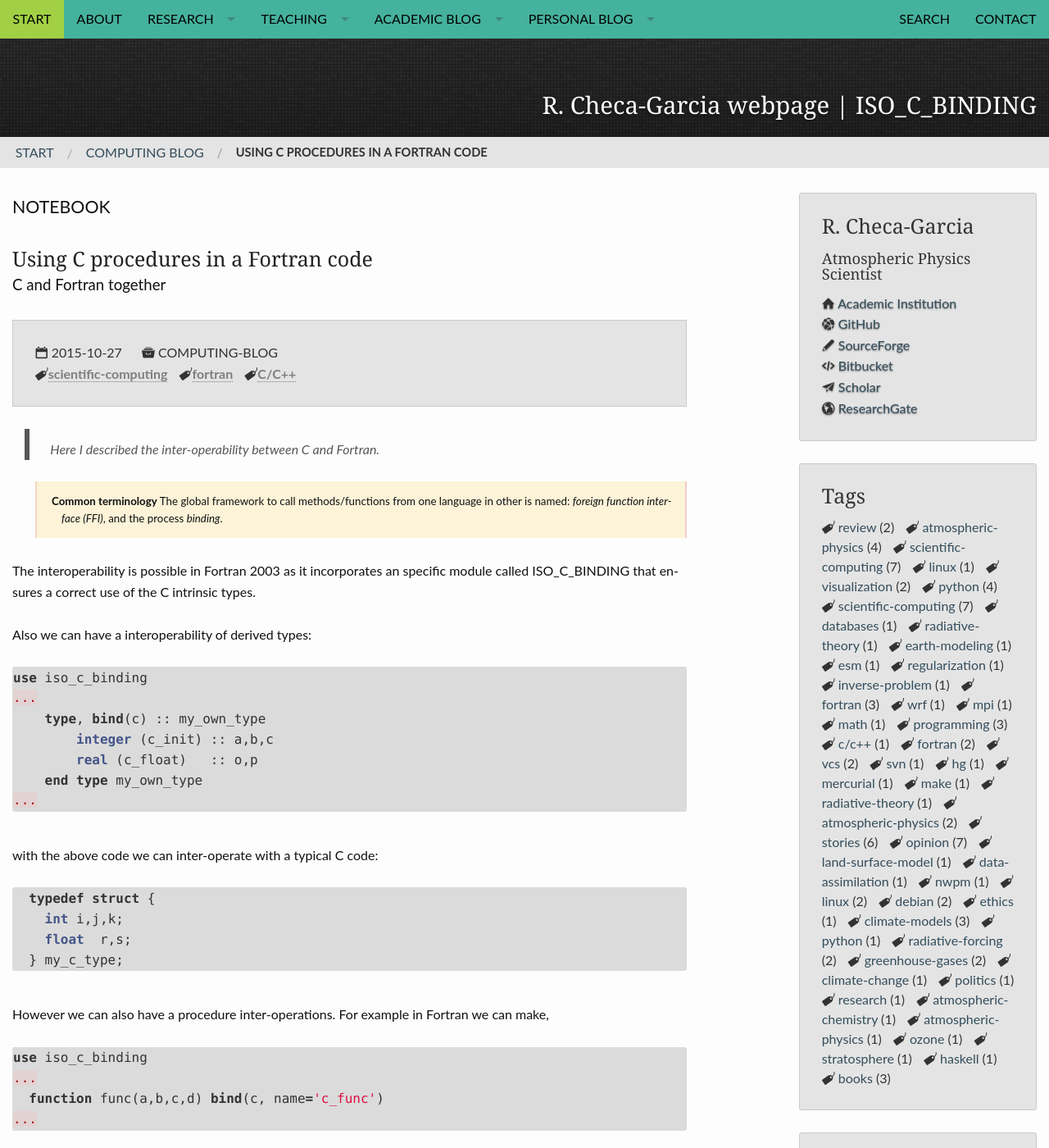
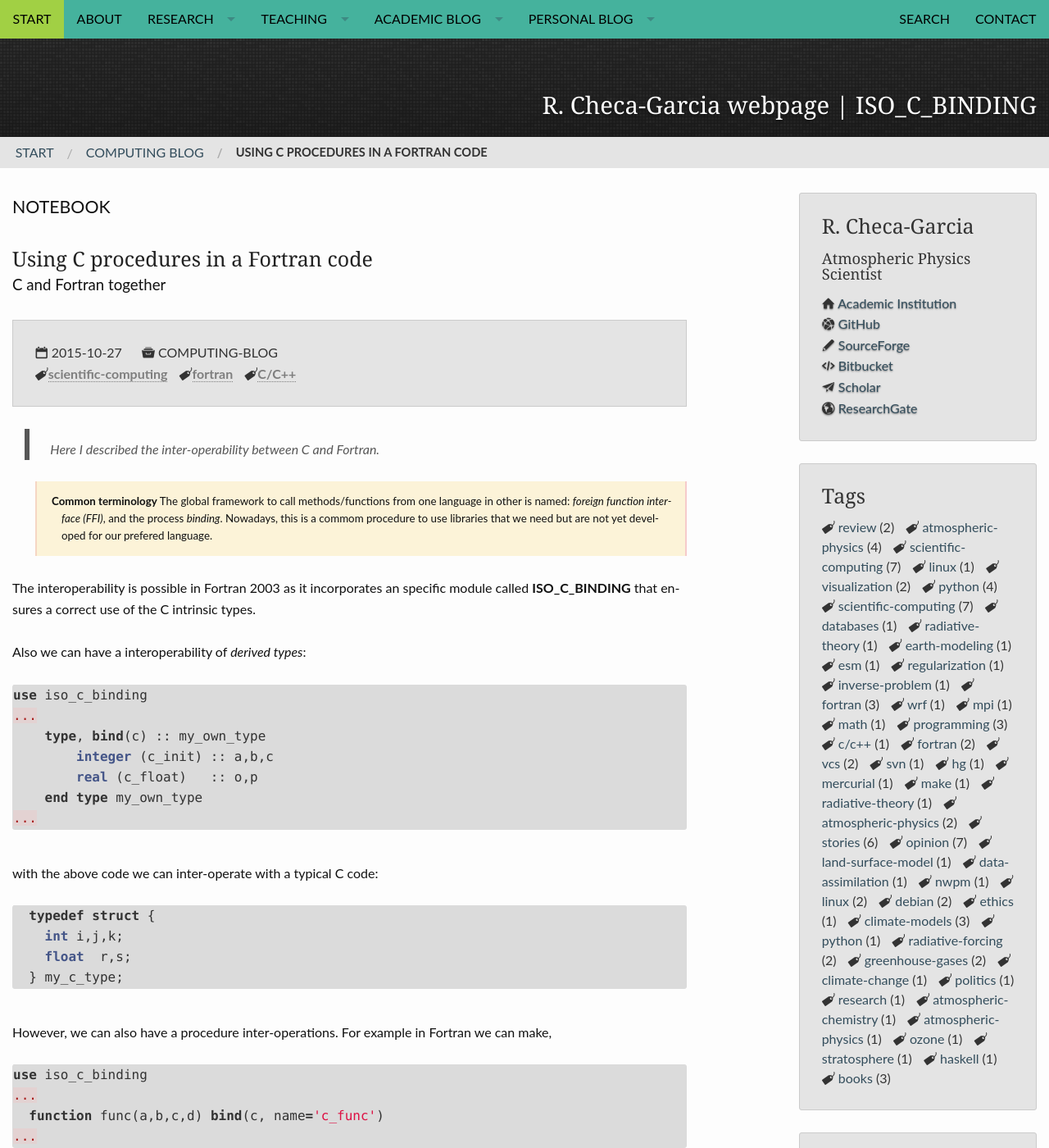
Before and after one commit to RCHG/rchg.github.io, a Jekyll site: the page built from _posts/2015-10-27-C-in-Fortran.md, in a window 1280 px wide and 1400 px high. Shown: the whole window at 82% size. Built offline with Jekyll 4.4.1, drawn with Linux system fonts in a browser that asks for light colours; nearby versions of some CDN libraries; comment, search, counter and statistics services are not loaded.

Commit message:
Update 2015-10-27-C-in-Fortran.md

```diff
--- a/_posts/2015-10-27-C-in-Fortran.md
+++ b/_posts/2015-10-27-C-in-Fortran.md
@@ -18,13 +18,12 @@ author: ramiro_chg
 > Here I described the inter-operability between C and Fortran.
 
 **Common terminology**
-The global framework to call methods/functions from one language in other is named: *foreign function interface (FFI)*, and the process *binding*.
+The global framework to call methods/functions from one language in other is named: *foreign function interface (FFI)*, and the process *binding*. Nowadays, this is a commom procedure to use libraries that we need but are not yet developed for our prefered language.
 {:.smallblock}
 
+The interoperability is possible in Fortran 2003 as it incorporates an specific module called **ISO_C_BINDING** that ensures a correct use of the C intrinsic types.
 
-The interoperability is possible in Fortran 2003 as it incorporates an specific module called ISO_C_BINDING that ensures a correct use of the C intrinsic types.
-
-Also we can have a interoperability of derived types:
+Also we can have a interoperability of *derived types*:
 
 {% highlight fortran %}
 use iso_c_binding
@@ -45,7 +44,7 @@ with the above code we can inter-operate with a typical C code:
   } my_c_type;
 {% endhighlight %}
 
-However we can also have a procedure inter-operations. For example in Fortran we can make,
+However, we can also have a procedure inter-operations. For example in Fortran we can make,
 
 {% highlight fortran %}
 use iso_c_binding
```
